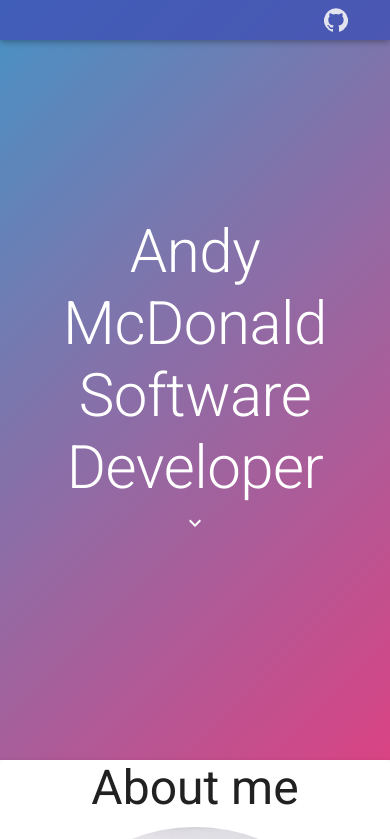
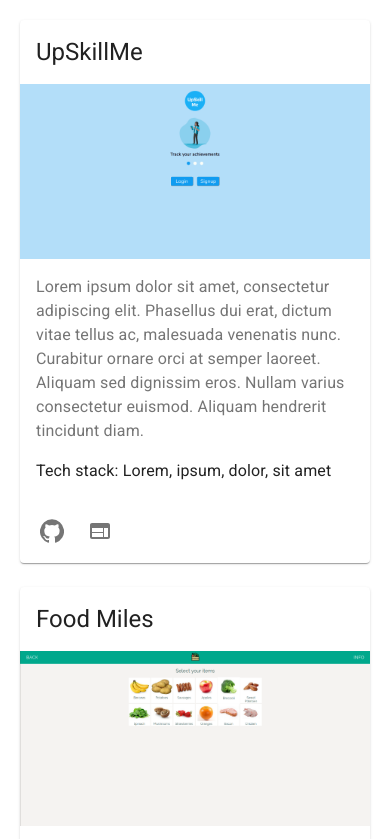
Before and after one commit to andy-mc-donald/React-Portfolio-V2, a React (Create React App) app: page / in a window 390 px wide. Shown: the top 839 px of the page. Built offline with nearby package versions, Linux system fonts and the light colour scheme.

Commit message:
sorted out spacing and responsiveness on page 3 section

```diff
--- a/src/App.js
+++ b/src/App.js
@@ -2,14 +2,16 @@ import React from "react";
 import Page1 from "./Pages/Page1";
 import Page2 from "./Pages/Page2";
 import Page3 from "./Pages/Page3";
+import Page4 from "./Pages/Page4";
 import "./App.css";
 
 function App() {
   return (
     <div className="App">
-      <Page1 />
-      <Page2 />
+      {/* <Page1 /> */}
+      {/* <Page2 /> */}
       <Page3 />
+      <Page4 />
     </div>
   );
 }
--- a/src/Pages/Page3.js
+++ b/src/Pages/Page3.js
@@ -12,10 +12,19 @@ import Trainspiration from "../Projects/Trainspiration";
 const useStyles = makeStyles(theme => ({
   root: {
     flexGrow: 1,
-    // spacing: 3
+    display: 'flex',
+    flexDirection: 'row',
+    justifyContent: 'center'
+    // width: '100%'
   },
   container: {
-    padding:'2rem',
+    // padding: '2rem',
+    width: '100%',
+    margin: '2.5rem',
+    ['@media (max-width:600px)']: {
+      margin: '0.5rem',
+
+  },
   }
 }));
 
@@ -27,7 +36,7 @@ function Page3() {
         {/* <Typography className={classes.title} variant="h3">
           Projects
         </Typography> */}
-      <Grid className={classes.container} container spacing={4}>
+      <Grid className={classes.container} container spacing={3}>
         <Grid item xs={12} sm={6} md={4}>
           <UpSkillMe />
         </Grid>
--- a/src/Pages/Page4.js
+++ b/src/Pages/Page4.js
@@ -0,0 +1,29 @@
+import React from "react";
+import Grid from "@material-ui/core/Grid";
+// import Typography from "@material-ui/core/Typography";
+import { makeStyles } from "@material-ui/core/styles";
+import { red } from "@material-ui/core/colors";
+
+const useStyles = makeStyles(theme => ({
+    root: {
+      flexGrow: 1,
+      backgroundColor: 'blue',
+      height: '60vh'
+    },
+    container: {
+      padding:'2rem',
+    }
+  }));
+
+  function Page4(){
+    const classes = useStyles();
+
+    return(
+        <div className={classes.root}>
+
+        </div>
+
+    )
+  }
+
+  export default Page4;
```
